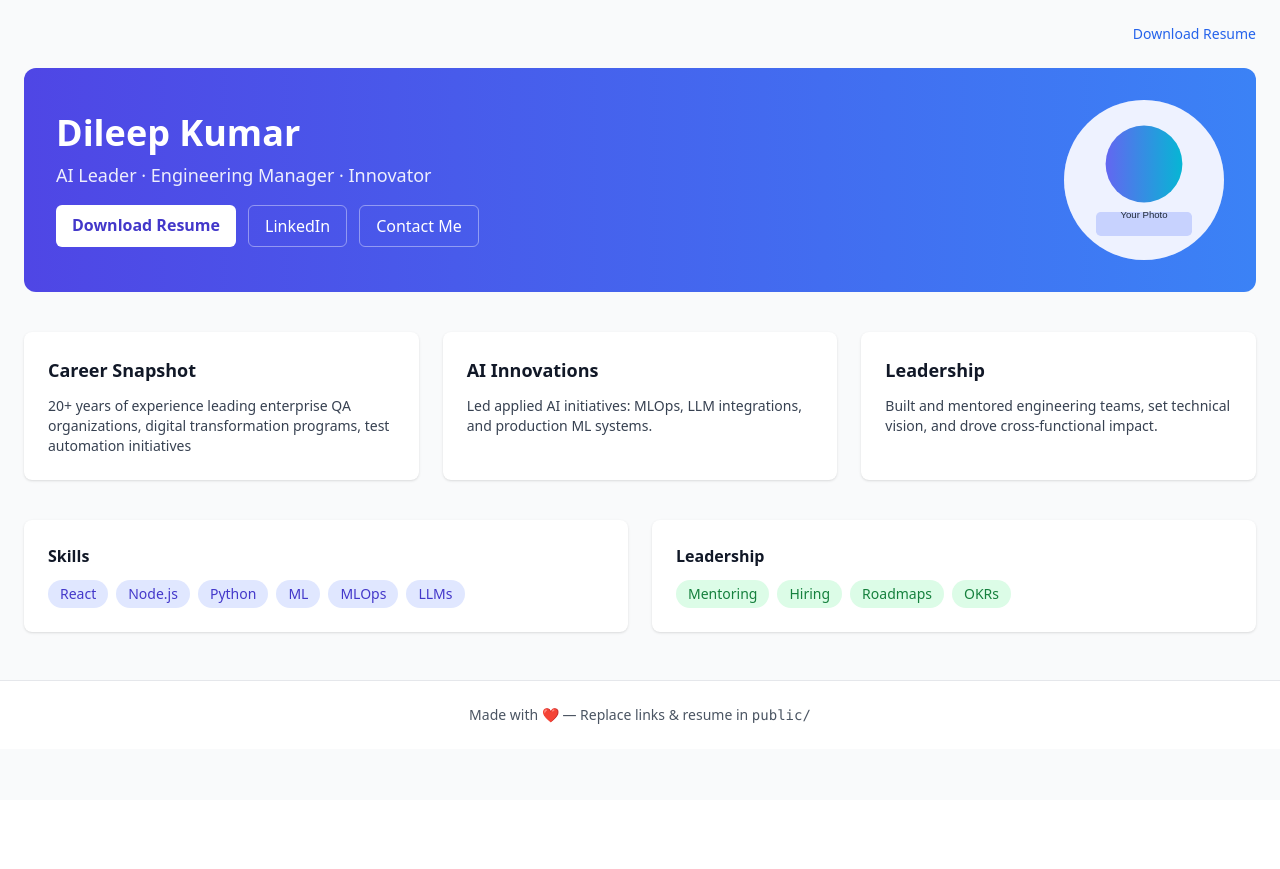
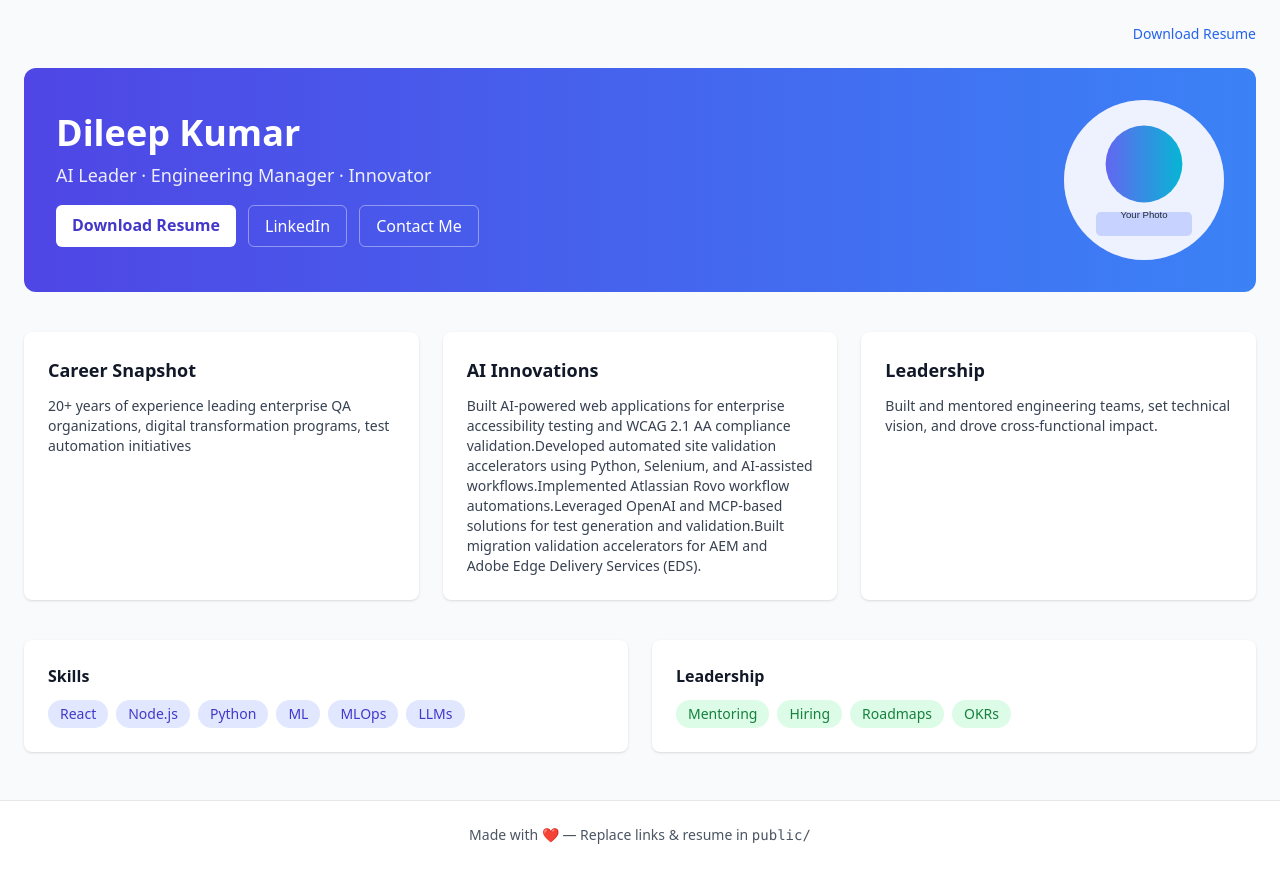
Before and after one commit to mail2dileep/resume, a React (Vite) app: page / in a window 1280 px wide. Before the commit the page ends 800 px from the top, so only its background shows below. Built offline with nearby package versions, Linux system fonts and the light colour scheme; the HTML template or start-up script is replaced by a standard one.

Commit message:
updated content

```diff
--- a/src/data.js
+++ b/src/data.js
@@ -6,10 +6,9 @@ const data = {
   email: 'mail2dileep@gmail.com',
   photo: '/photo.svg',
   careerSnapshot: '20+ years of experience leading enterprise QA organizations, digital transformation programs, test automation initiatives',
-  aiInnovations: 'Led applied AI initiatives: MLOps, LLM integrations, and production ML systems.',
+  aiInnovations: 'Built AI-powered web applications for enterprise accessibility testing and WCAG 2.1 AA compliance validation.Developed automated site validation accelerators using Python, Selenium, and AI-assisted workflows.Implemented Atlassian Rovo workflow automations.Leveraged OpenAI and MCP-based solutions for test generation and validation.Built migration validation accelerators for AEM and Adobe Edge Delivery Services (EDS).',
   leadershipText: 'Built and mentored engineering teams, set technical vision, and drove cross-functional impact.',
   skills: ['React','Node.js','Python','ML','MLOps','LLMs'],
   leadership: ['Mentoring','Hiring','Roadmaps','OKRs']
 }
-
 export default data
```
